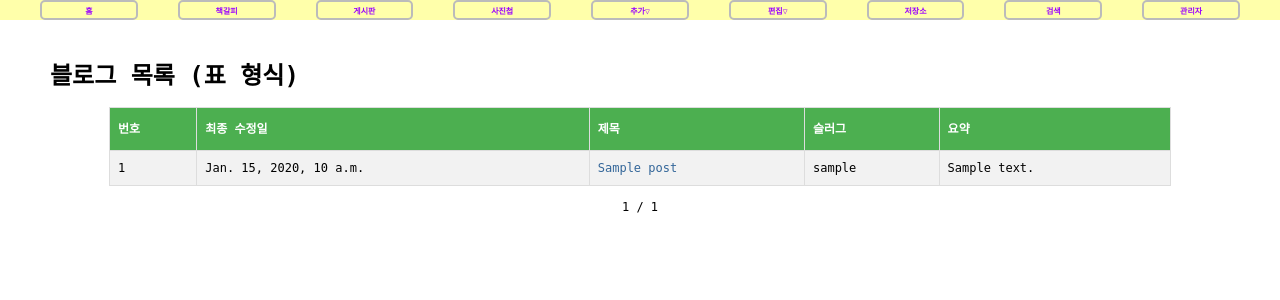
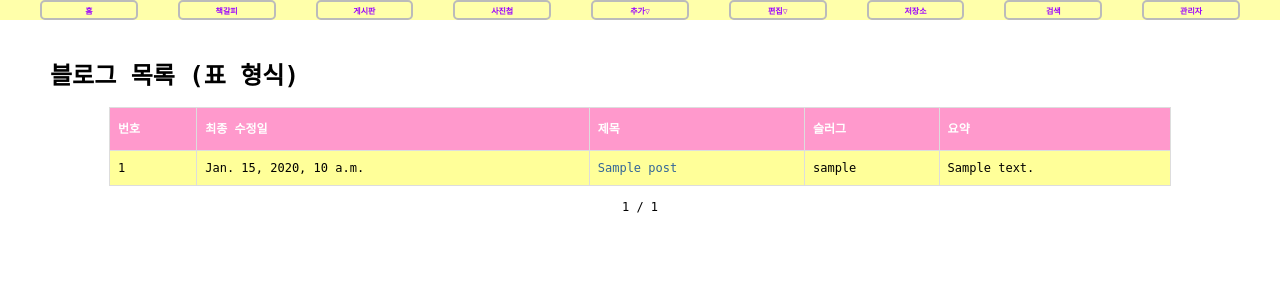
Before and after one commit to leejyjyjy97/bookmark, a Django app: template blog/templates/blog/post_all.html in a window 1280 px wide. Shown: the part 30-330 px from the top of the page. Run offline with Django 3.2, Linux system fonts and the light colour scheme; the template is opened without the code that fills it: most values are stand-ins (such as "Sample title", 1, 10 or a date in 2020); some web fonts are replaced.

Commit message:
... changed...

```diff
--- a/static/css/tabular.css
+++ b/static/css/tabular.css
@@ -9,15 +9,15 @@
     padding: 8px;
 }
 
-#tbl tr:nth-child(even){background-color: #f2f2f2;}
+#tbl tr:nth-child(even){background-color: #ffff99;}
 
-#tbl tr:hover {background-color: #ddd;}
+#tbl tr:hover {background-color: #ffcc99;}
 
 #tbl th {
     padding-top: 12px;
     padding-bottom: 12px;
     text-align: left;
-    background-color: #4CAF50;
+    background-color: #ff99cc;
     color: white;
 }
 
```
